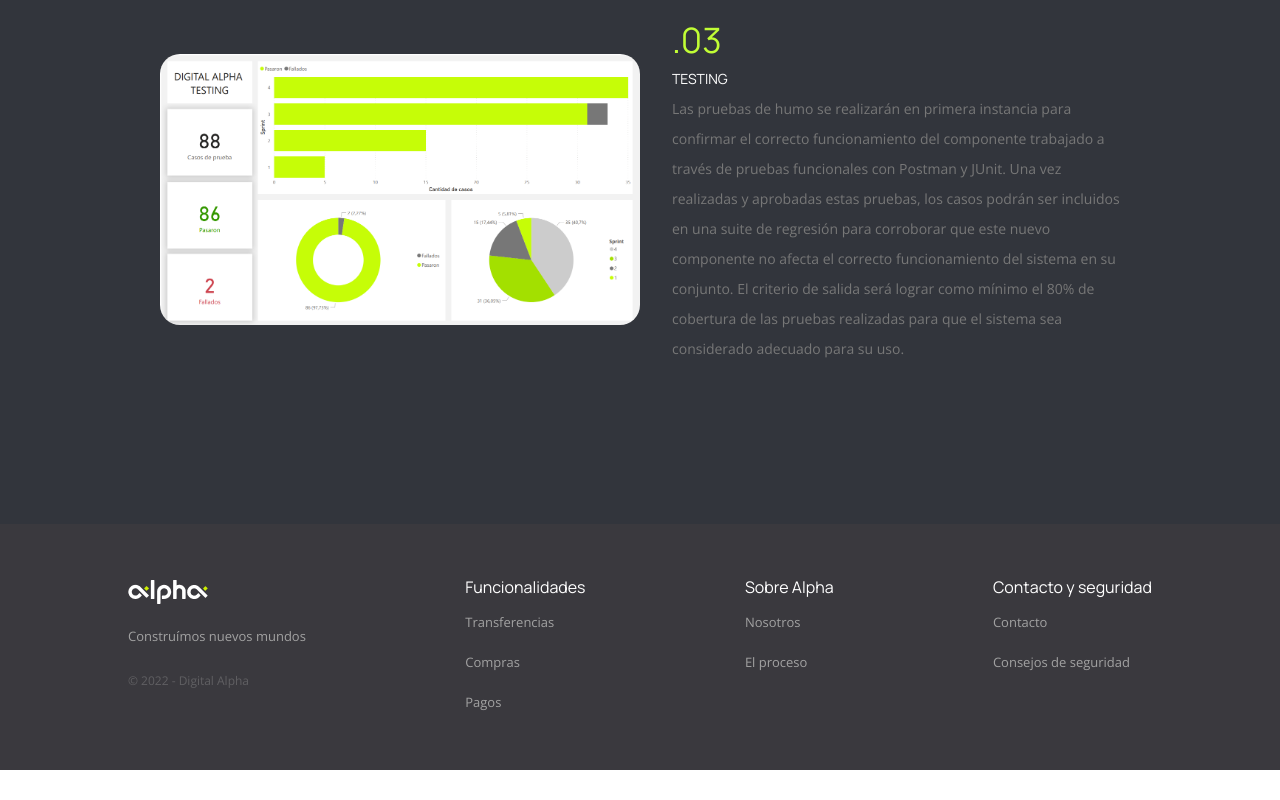
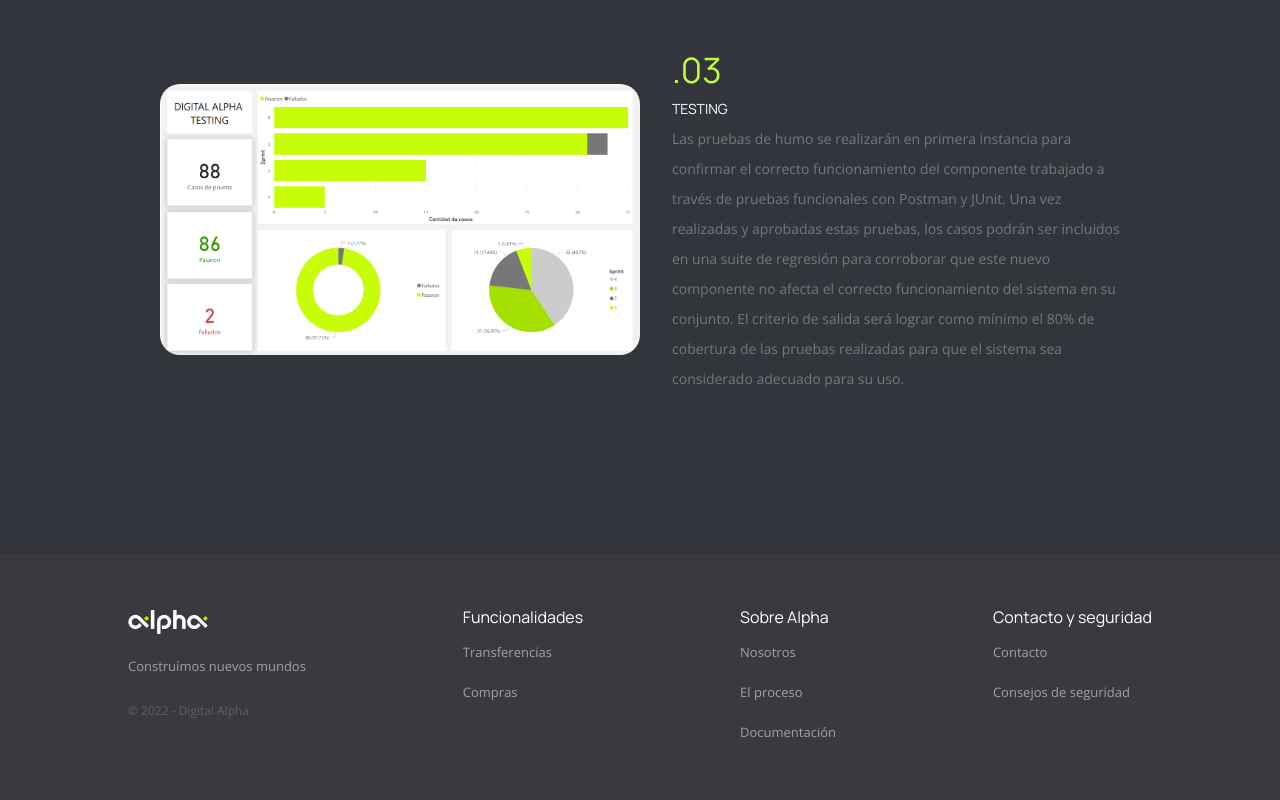
Before and after one commit to RomiColombo/alpha-front, a React (Create React App) app: page /nosotros/proceso in a window 1280 px wide. Shown: the part 2240-3040 px from the top of the page. Before the commit the page ends 3010 px from the top, so only its background shows below. Built offline with nearby package versions, Linux system fonts and the light colour scheme.

Commit message:
minor changes

```diff
--- a/src/components/Footer.js
+++ b/src/components/Footer.js
@@ -16,7 +16,6 @@ const Footer = () => {
         <ul className="footer__content">
           <li className="footer__content-option"><a href="/funcionalidades/transferencias">Transferencias</a></li>
           <li className="footer__content-option"><a href="/funcionalidades/compras">Compras</a></li>
-          <li className="footer__content-option"><a href="/funcionalidades/pagos">Pagos</a></li>
         </ul>
       </div>
       <div>
@@ -24,6 +23,7 @@ const Footer = () => {
         <ul className="footer__content">
           <li className="footer__content-option"><a href="/nosotros/equipo">Nosotros</a></li>
           <li className="footer__content-option"><a href="/nosotros/proceso">El proceso</a></li>
+          <li className="footer__content-option"><a href="https://documenter.getpostman.com/view/24423720/2s8YsqUu6C" target="_blank" rel="noopener noreferrer">Documentación</a></li>
         </ul>
       </div>
       <div>
--- a/src/helpers/struct.json
+++ b/src/helpers/struct.json
@@ -8,7 +8,7 @@
   {
     "number": ".02",
     "title": "Infraestructura",
-    "description": "Como base tenemos una Three Tier Architecture que nos ayudará a separar perfectamente las capas de presentación, lógica y física permitiéndonos manejar en tráfico y nível de seguridad necesarios para cada capa, manteniendo una latencia aceptable para nuestros usuarios. El pipeline de GitLab CICD actualiza su estructura con cada proceso de integración y se prepara para un deploy en los diferentes entornos como “Development” y después de una correcta review se deployará en “Production”. Como bases de datos elegimos Document DB, una buena solución en la nube para migrar desde MongoDB.",
+    "description": "Como base tenemos una Three Tier Architecture que nos ayudará a separar perfectamente las capas de presentación, lógica y física permitiéndonos manejar en tráfico y nível de seguridad necesarios para cada capa, manteniendo una latencia aceptable para nuestros usuarios. El pipeline de GitLab CICD actualiza su estructura con cada proceso de integración y se prepara para un deploy en los diferentes entornos como “Development” y después de una correcta review se deployará en “Production”. Como bases de datos elegimos Mongo DB contenerizada. Como estrategia de Branching utilizamos GitLab Flow y para el repositorio un monorepositorio lo que nos permitió tener los microservicios centralizados",
     "img": "infra.png"
   },
   {
```
Also changed, not shown: public/nosotros/images/process/infra.png.
